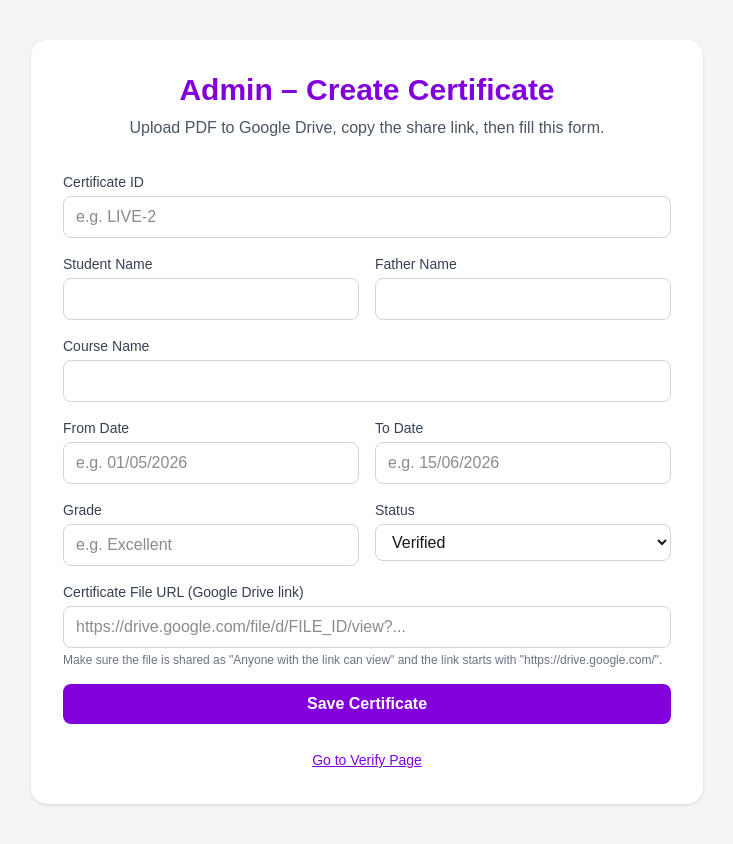
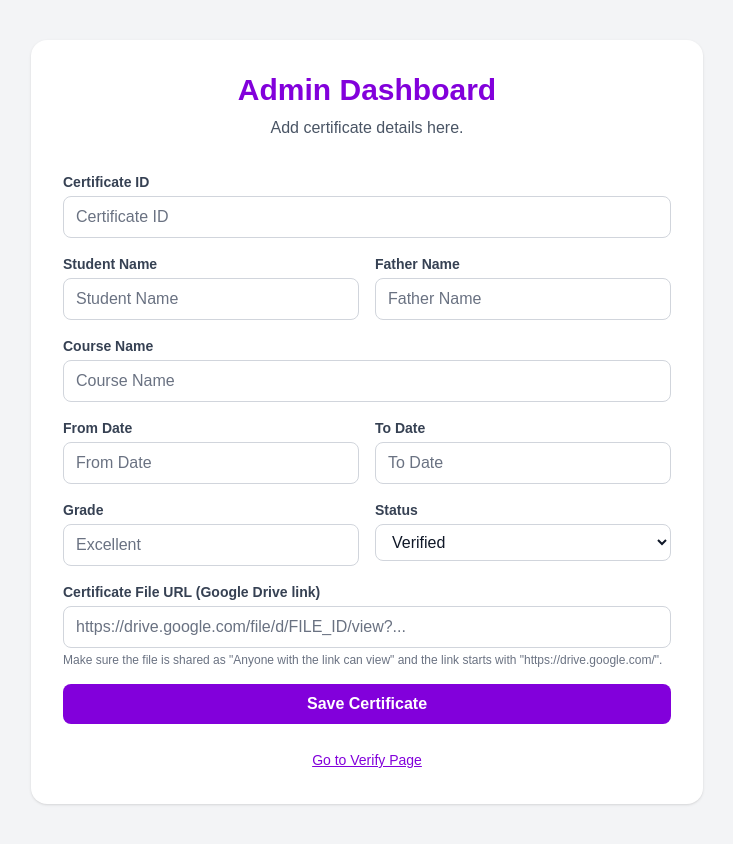
Before and after one commit to anaghaacademy/certificate-verifier-v2, a Next.js app: page /admin in a window 1280 px wide. Shown: the whole page, without its empty margins (273-1006 px from the left). Built offline with nearby package versions, Linux system fonts and the light colour scheme.

Commit message:
Improve admin form readability (input and placeholder colors)

```diff
--- a/app/admin/page.tsx
+++ b/app/admin/page.tsx
@@ -85,20 +85,23 @@ export default function AdminPage() {
     }
   };
 
+  const inputClasses =
+    "mt-1 w-full rounded-lg border border-gray-300 px-3 py-2 text-gray-900 placeholder-gray-500 bg-white";
+
   return (
     <main className="min-h-screen bg-gray-100 px-4 py-10">
       <div className="mx-auto max-w-2xl rounded-2xl bg-white p-8 shadow">
         <h1 className="text-3xl font-bold text-center text-purple-700">
-          Admin – Create Certificate
+          Admin Dashboard
         </h1>
 
         <p className="mt-2 text-center text-gray-600">
-          Upload PDF to Google Drive, copy the share link, then fill this form.
+          Add certificate details here.
         </p>
 
         <form onSubmit={handleSubmit} className="mt-8 space-y-4">
           <div>
-            <label className="block text-sm font-medium text-gray-700">
+            <label className="block text-sm font-semibold text-gray-700">
               Certificate ID
             </label>
             <input
@@ -106,14 +109,14 @@ export default function AdminPage() {
               value={form.certificateId}
               onChange={handleChange}
               required
-              className="mt-1 w-full rounded-lg border border-gray-300 px-3 py-2"
-              placeholder="e.g. LIVE-2"
+              className={inputClasses}
+              placeholder="Certificate ID"
             />
           </div>
 
           <div className="grid gap-4 md:grid-cols-2">
             <div>
-              <label className="block text-sm font-medium text-gray-700">
+              <label className="block text-sm font-semibold text-gray-700">
                 Student Name
               </label>
               <input
@@ -121,11 +124,12 @@ export default function AdminPage() {
                 value={form.studentName}
                 onChange={handleChange}
                 required
-                className="mt-1 w-full rounded-lg border border-gray-300 px-3 py-2"
+                className={inputClasses}
+                placeholder="Student Name"
               />
             </div>
             <div>
-              <label className="block text-sm font-medium text-gray-700">
+              <label className="block text-sm font-semibold text-gray-700">
                 Father Name
               </label>
               <input
@@ -133,13 +137,14 @@ export default function AdminPage() {
                 value={form.fatherName}
                 onChange={handleChange}
                 required
-                className="mt-1 w-full rounded-lg border border-gray-300 px-3 py-2"
+                className={inputClasses}
+                placeholder="Father Name"
               />
             </div>
           </div>
 
           <div>
-            <label className="block text-sm font-medium text-gray-700">
+            <label className="block text-sm font-semibold text-gray-700">
               Course Name
             </label>
             <input
@@ -147,59 +152,60 @@ export default function AdminPage() {
               value={form.courseName}
               onChange={handleChange}
               required
-              className="mt-1 w-full rounded-lg border border-gray-300 px-3 py-2"
+              className={inputClasses}
+              placeholder="Course Name"
             />
           </div>
 
           <div className="grid gap-4 md:grid-cols-2">
             <div>
-              <label className="block text-sm font-medium text-gray-700">
+              <label className="block text-sm font-semibold text-gray-700">
                 From Date
               </label>
               <input
                 name="fromDate"
                 value={form.fromDate}
                 onChange={handleChange}
-                placeholder="e.g. 01/05/2026"
-                className="mt-1 w-full rounded-lg border border-gray-300 px-3 py-2"
+                placeholder="From Date"
+                className={inputClasses}
               />
             </div>
             <div>
-              <label className="block text-sm font-medium text-gray-700">
+              <label className="block text-sm font-semibold text-gray-700">
                 To Date
               </label>
               <input
                 name="toDate"
                 value={form.toDate}
                 onChange={handleChange}
-                placeholder="e.g. 15/06/2026"
-                className="mt-1 w-full rounded-lg border border-gray-300 px-3 py-2"
+                placeholder="To Date"
+                className={inputClasses}
               />
             </div>
           </div>
 
           <div className="grid gap-4 md:grid-cols-2">
             <div>
-              <label className="block text-sm font-medium text-gray-700">
+              <label className="block text-sm font-semibold text-gray-700">
                 Grade
               </label>
               <input
                 name="grade"
                 value={form.grade}
                 onChange={handleChange}
-                placeholder="e.g. Excellent"
-                className="mt-1 w-full rounded-lg border border-gray-300 px-3 py-2"
+                placeholder="Excellent"
+                className={inputClasses}
               />
             </div>
             <div>
-              <label className="block text-sm font-medium text-gray-700">
+              <label className="block text-sm font-semibold text-gray-700">
                 Status
               </label>
               <select
                 name="status"
                 value={form.status}
                 onChange={handleChange}
-                className="mt-1 w-full rounded-lg border border-gray-300 px-3 py-2"
+                className={inputClasses}
               >
                 <option value="Verified">Verified</option>
                 <option value="Invalid">Invalid</option>
@@ -208,7 +214,7 @@ export default function AdminPage() {
           </div>
 
           <div>
-            <label className="block text-sm font-medium text-gray-700">
+            <label className="block text-sm font-semibold text-gray-700">
               Certificate File URL (Google Drive link)
             </label>
             <input
@@ -216,7 +222,7 @@ export default function AdminPage() {
               value={form.certificateFileUrl}
               onChange={handleChange}
               required
-              className="mt-1 w-full rounded-lg border border-gray-300 px-3 py-2"
+              className={inputClasses}
               placeholder="https://drive.google.com/file/d/FILE_ID/view?..."
             />
             <p className="mt-1 text-xs text-gray-500">
```
